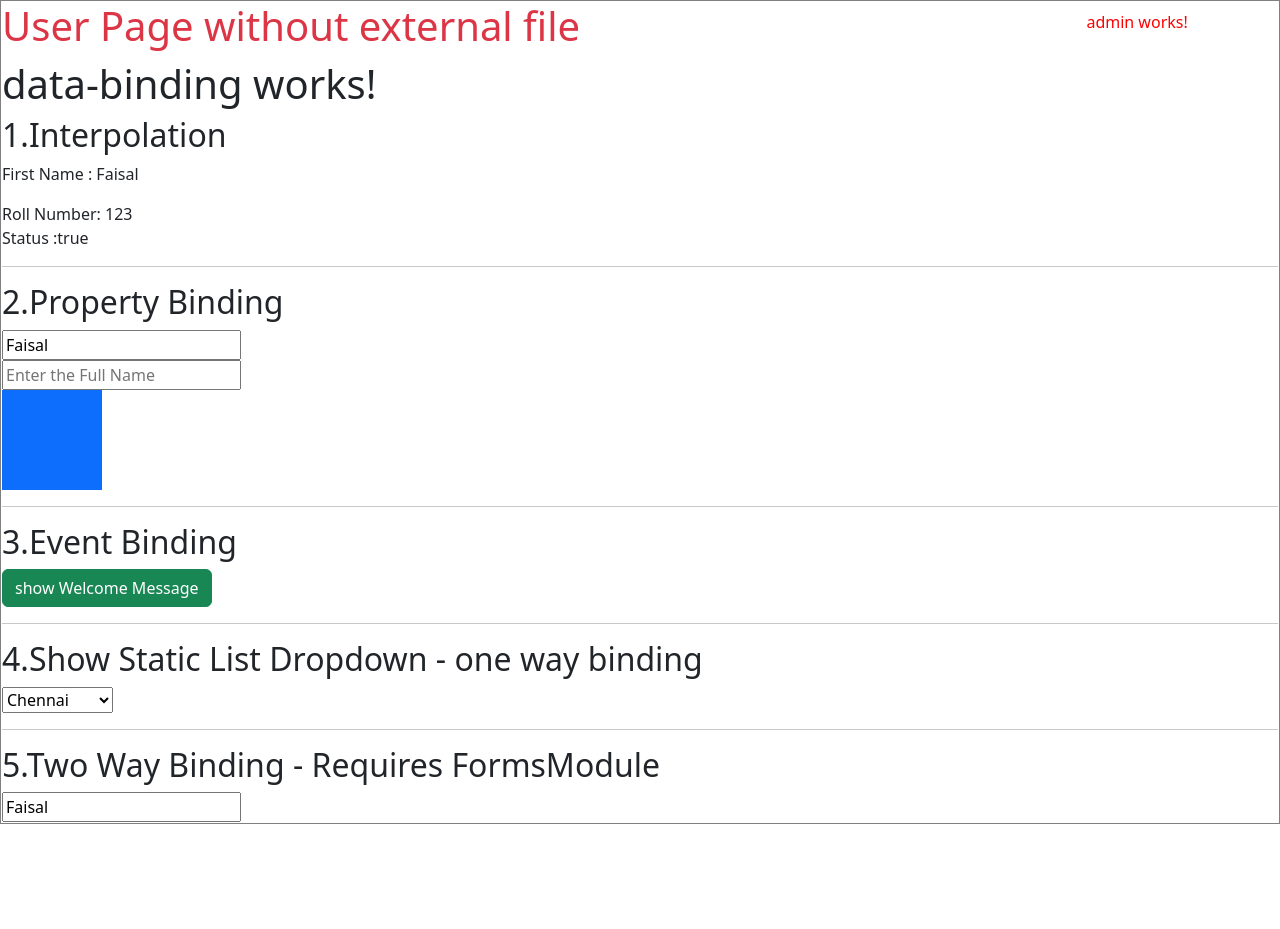
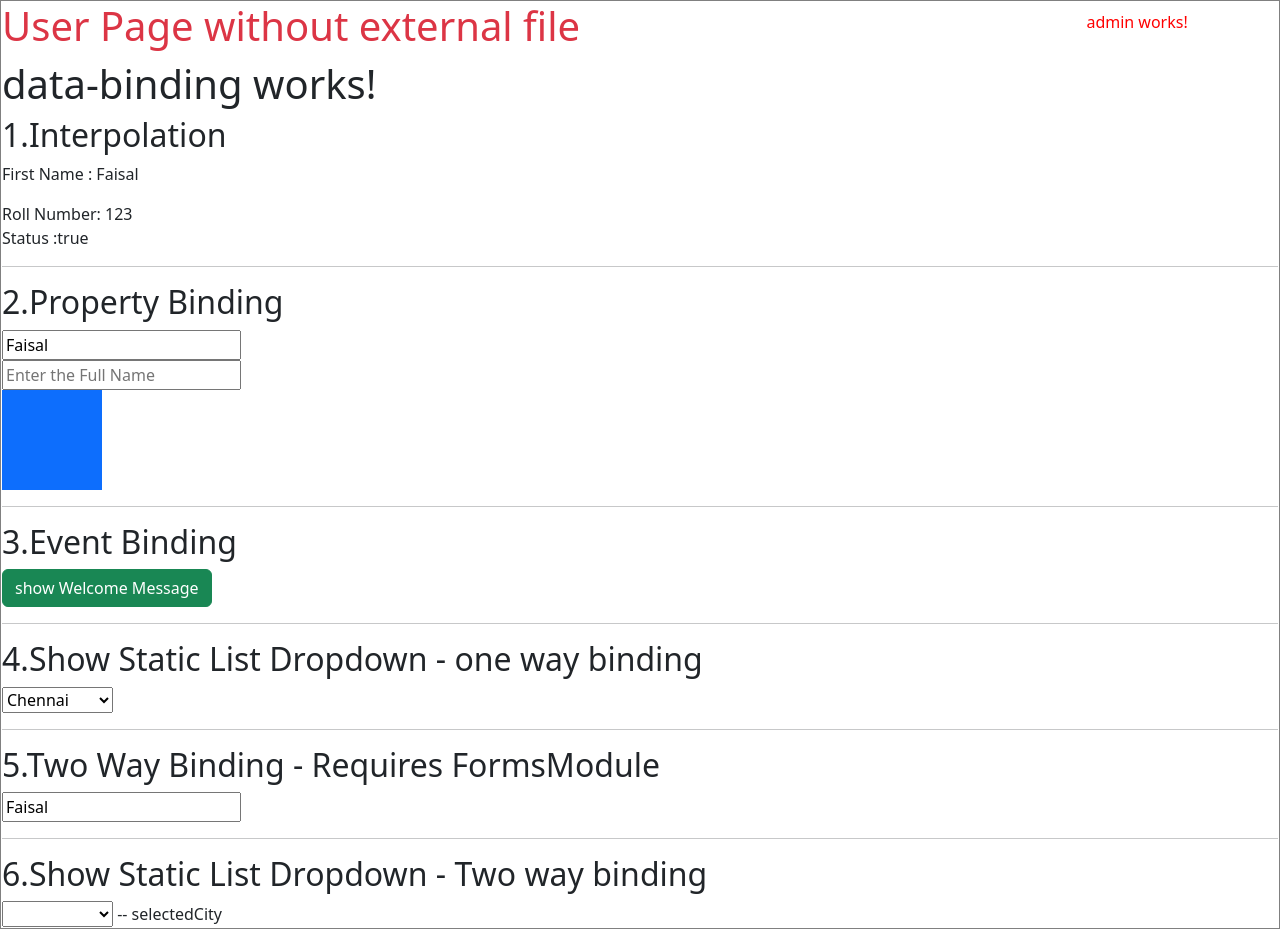
Before and after one commit to moh-faisal85/AngularJS, an Angular app in the folder Training.Angular19.Project/: page / in a window 1280 px wide. Before the commit the page ends 824 px from the top, so only its background shows below. Built offline with nearby package versions, Linux system fonts and the light colour scheme.

Commit message:
Part-3: Angular 19-Databinding-Two Way Binding - using dropdown selected item

```diff
--- a/Training.Angular19.Project/src/app/components/data-binding/data-binding.component.html
+++ b/Training.Angular19.Project/src/app/components/data-binding/data-binding.component.html
@@ -50,3 +50,16 @@
         <input type="text" [(ngModel)]="firstName">
     </div>
 </div>
+<hr/>
+<h2>6.Show Static List Dropdown - Two way binding</h2>
+<div class="row">
+
+    <div class="col-3">
+        <select [(ngModel)] = "selectedCity" (change)="OnCityChange()">
+            <option>Chennai</option>
+            <option>Hyderabad</option>
+            <option>Coimbature</option>
+            <option>Mumbai</option>
+        </select> -- {{selectedCity}}
+    </div>
+</div>
--- a/Training.Angular19.Project/src/app/components/data-binding/data-binding.component.ts
+++ b/Training.Angular19.Project/src/app/components/data-binding/data-binding.component.ts
@@ -14,6 +14,8 @@ isActive:boolean = true;
 currentDate:Date = new Date();
 myPlaceholder:string = "Enter the Full Name";
 div1ClassName:string = "bg-primary";
+selectedCity:string  = "selectedCity";
+
 constructor() {
   console.log(this.firstName);
   console.log(this.rollNumber);
@@ -32,4 +34,8 @@ OnCityChanges(event: Event)
   console.log(event);
 }
 
+OnCityChange()
+{
+  alert("Selected City - Two Way Binding : "+this.selectedCity)
 }
+}
```
